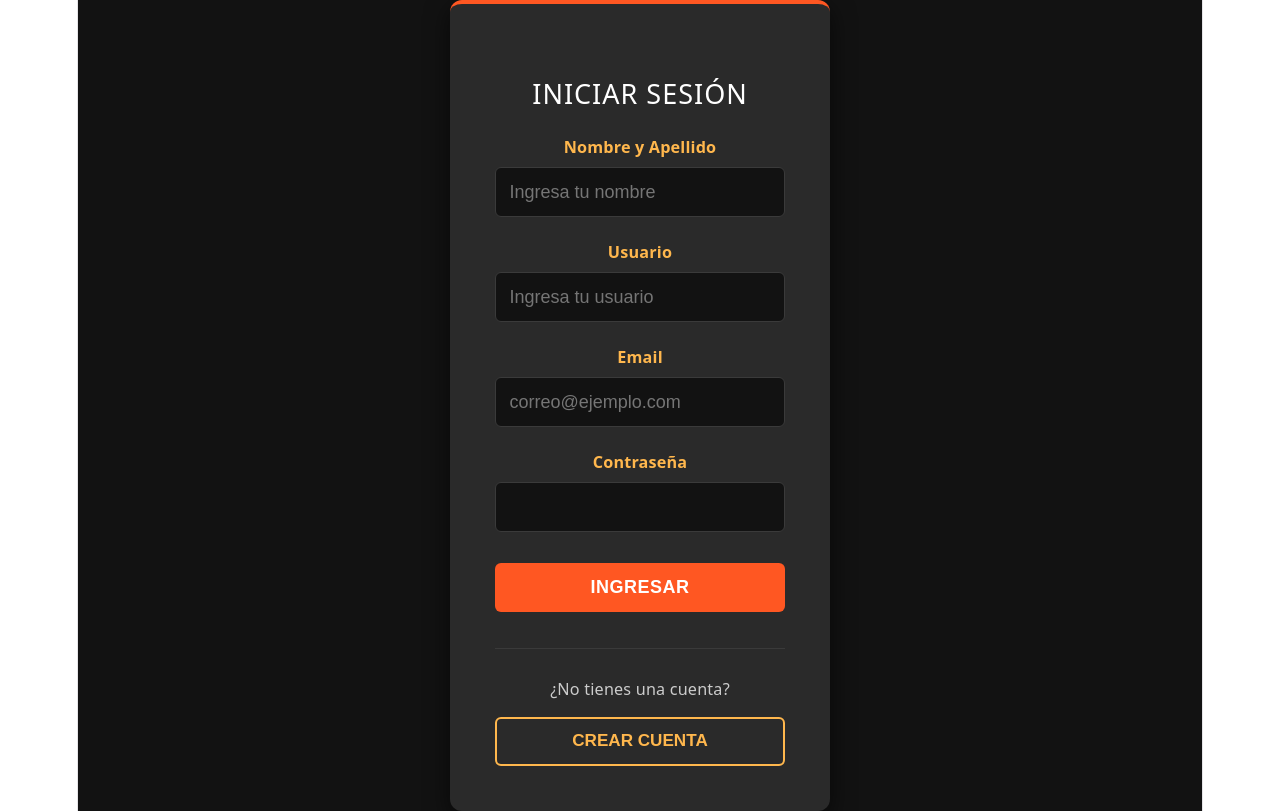
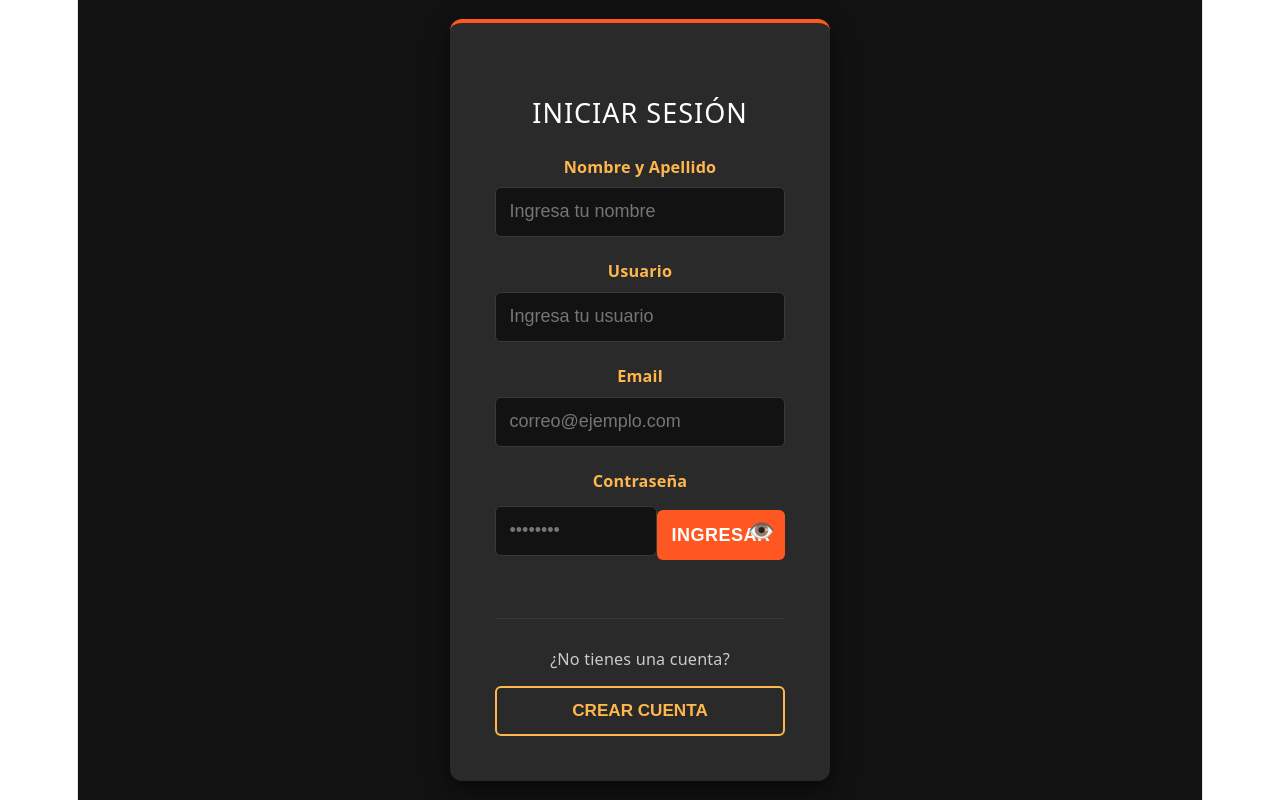
Before and after one commit to mateobaudracco22/ImpactoFitness, a React (Vite) app: page / in a window 1280 px wide. Built offline with nearby package versions, Linux system fonts and the light colour scheme.

Commit message:
Agregando botón de esconder contraseña

```diff
--- a/src/estilos/login.css
+++ b/src/estilos/login.css
@@ -1,3 +1,8 @@
+/* RESET BÁSICO PARA EVITAR DESBORDAMIENTOS */
+* {
+    box-sizing: border-box;
+}
+
 .contenedor-login {
     display: flex;
     justify-content: center;
@@ -44,6 +49,7 @@
 }
 
 .campo input {
+    width: 100%;
     padding: 0.75rem;
     border-radius: 6px;
     border: 1px solid #3A3A3A;
@@ -59,35 +65,44 @@
     box-shadow: 0 0 5px rgba(255, 152, 0, 0.4);
 }
 
-.formulario-login button {
+/* INPUT DE CONTRASEÑA CON OJO */
+.contenedor-input-password {
+    position: relative;
+    display: flex;
+    align-items: center;
+    width: 100%;
+}
+
+.contenedor-input-password input {
+    padding-right: 2.8rem; /* Espacio interno para que el ícono no pise el texto */
+}
+
+/* BOTÓN DEL OJO (Anulamos los estilos de botón genérico) */
+.formulario-login button.boton-ojo {
+    position: absolute;
+    right: 10px;
+    top: 50%;
+    transform: translateY(-50%);
+    background: transparent;
+    border: none;
+    padding: 0;
+    margin: 0;
+    cursor: pointer;
+    font-size: 1.2rem;
+    line-height: 1;
+    box-shadow: none;
+}
+
+.formulario-login button.boton-ojo:hover {
+    background: transparent;
+    transform: translateY(-50%) scale(1.1); /* Efecto zoom suave en el ojo */
+}
+
+/* BOTÓN PRINCIPAL DE INGRESAR */
+.boton-ingresar {
     margin-top: 0.5rem;
     padding: 0.8rem;
     background-color: #FF5722;
-    color: #FFFFFF;
-    border: none;
-    border-radius: 6px;
-    font-size: 1rem;
-    font-weight: bold;
-    cursor: pointer;
-    text-transform: uppercase;
-    letter-spacing: 0.5px;
-    transition: background-color 0.3s ease, transform 1s ease;
-}
-
-.formulario-login button:hover {
-    background-color: #FF9800;
-    transform: scale(1.01);
-}
-
-.formulario-login button:active {
-    transform: scale(0.98);
-}
-
-/* Botón principal de ingresar */
-.boton-ingresar {
-    margin-top: 0.5rem;
-    padding: 0.8rem;
-    background-color: #FF5722; /* Acento principal */
     color: #FFFFFF;
     border: none;
     border-radius: 6px;
@@ -101,14 +116,14 @@
 
 .boton-ingresar:hover {
     background-color: #FF9800;
-    transform: scale(1.03); /* Se agranda un poco al pasar el cursor */
+    transform: scale(1.03);
 }
 
 .boton-ingresar:active {
     transform: scale(0.98);
 }
 
-/* Sección Crear Cuenta */
+/* SECCIÓN CREAR CUENTA */
 .seccion-registro {
     margin-top: 2rem;
     padding-top: 1.5rem;
@@ -125,11 +140,11 @@
     margin: 0;
 }
 
-/* Botón secundario para registrarse */
+/* BOTÓN SECUNDARIO CREAR CUENTA */
 .boton-crear-cuenta {
     padding: 0.7rem;
     background-color: transparent;
-    color: #FFB74D; /* Tono de detalle/brillo */
+    color: #FFB74D;
     border: 2px solid #FFB74D;
     border-radius: 6px;
     font-size: 0.95rem;
--- a/src/paginas/login.jsx
+++ b/src/paginas/login.jsx
@@ -1,13 +1,15 @@
-import React from "react";
+import React, { useState } from "react";
 import "../estilos/login.css";
 
 function Login() {
+  const [mostrarPassword, setMostrarPassword] = useState(false);
+
   return (
     <div className="contenedor-login">
       <div className="tarjeta-login">
         <h1 className="titulo-login">Iniciar Sesión</h1>
+
         <form className="formulario-login">
-
           <div className="campo">
             <label>Nombre y Apellido</label>
             <input type="text" placeholder="Ingresa tu nombre" />
@@ -25,17 +27,21 @@ function Login() {
 
           <div className="campo">
             <label>Contraseña</label>
-         <input type="password" />
+            <div className="contenedor-input-password">
+              <input type={mostrarPassword ? "text" : "password"} placeholder="••••••••"/>
+              <button type="submit" className="boton-ingresar">Ingresar</button>
+              <button type="button" className="boton-ojo" onClick={() => setMostrarPassword(!mostrarPassword)}> {mostrarPassword ? "🙈" : "👁️"}
+</button>
             </div>
-
-        <button type="submit">Ingresar</button>
-       </form>
+          </div>
 
           <div className="seccion-registro">
             <p>¿No tienes una cuenta?</p>
-                    <button type="button" className="boton-crear-cuenta">Crear Cuenta</button>
+            <button type="button" className="boton-crear-cuenta">
+              Crear Cuenta
+            </button>
           </div>
-
+        </form>
       </div>
     </div>
   );
```
Lines whose indentation alone changed are shown as unchanged.
